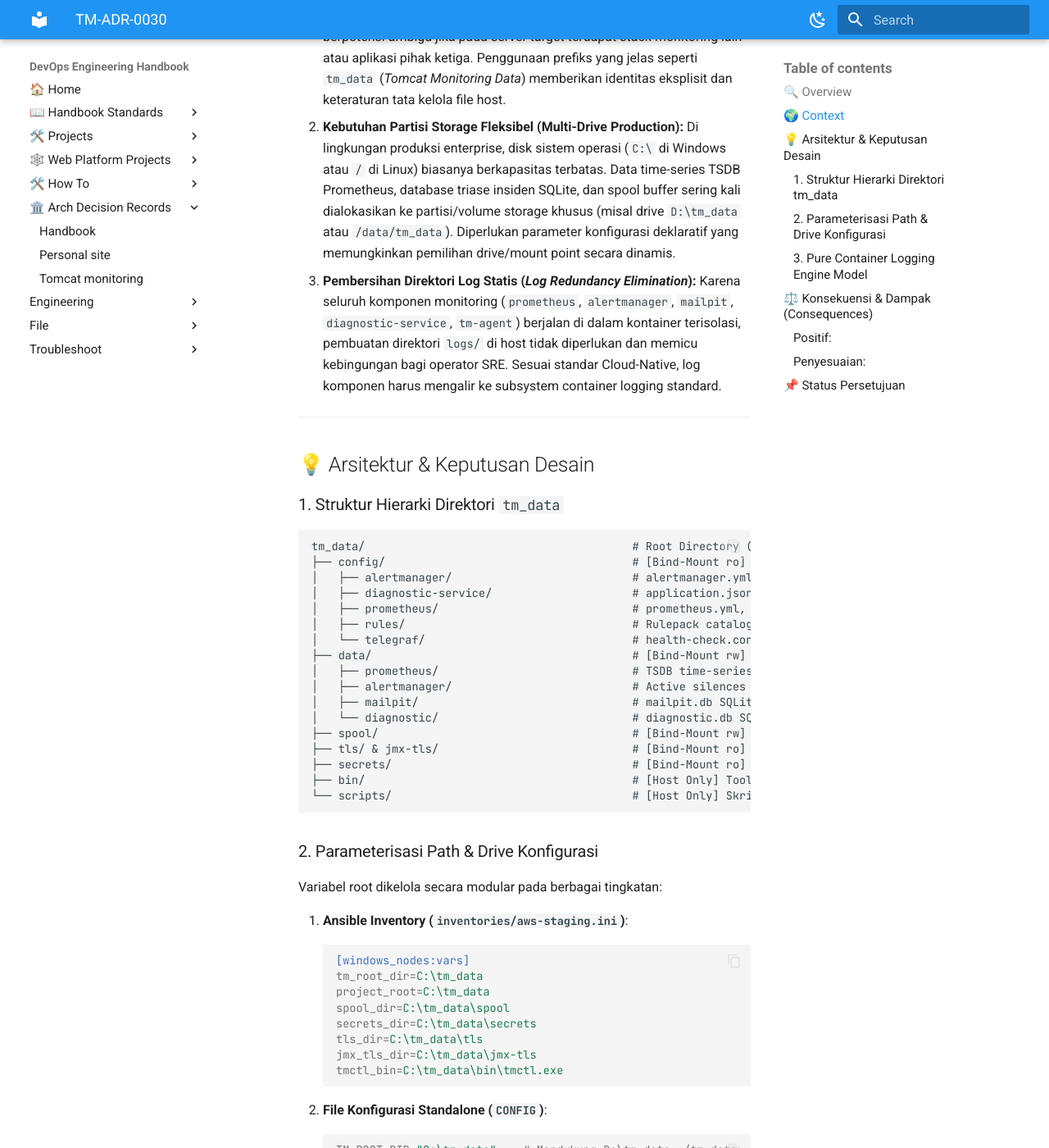
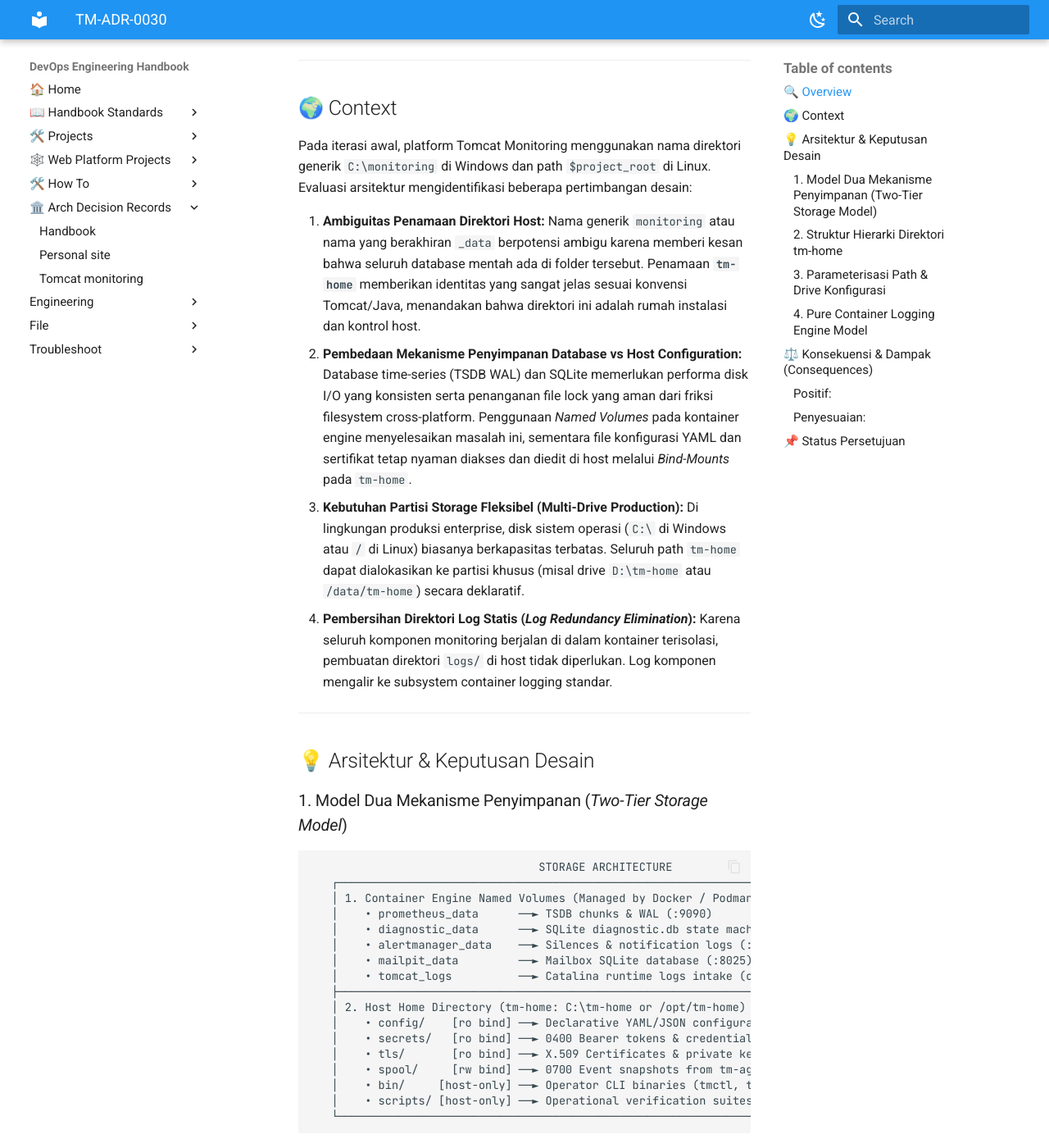
Before and after one commit to edkas07-oss/devops-handbook, an MkDocs documentation site: the page built from docs/adr/tomcat-monitoring/adr-records/TM-ADR-0030.md, in a window 1280 px wide and 1400 px high, scrolled down 1290 px. Shown: the whole window at 82% size. Built offline with MkDocs 1.6.1 and Material for MkDocs 9.7.7, drawn with Linux system fonts in a browser that asks for light colours; some of the changed text lies outside the part shown.

Commit message:
docs(storage): update TM-ADR-0030 and TN-022 to tm-home and two-tier storage architecture

````diff
--- a/docs/adr/tomcat-monitoring/adr-records/TM-ADR-0030.md
+++ b/docs/adr/tomcat-monitoring/adr-records/TM-ADR-0030.md
@@ -3,20 +3,23 @@
 | Property | Value |
 | --- | --- |
 | **ADR ID** | TM-ADR-0030 |
-| **Title** | Standardize Host Monitoring Directory to `tm_data`, Parameterized Drive Mounting, and Pure Container Logging Model |
+| **Title** | Standardize Host Workspace Directory to `tm-home`, Two-Tier Storage Architecture, Parameterized Drive Mounting, and Pure Container Logging Model |
 | **Project** | Tomcat Monitoring |
 | **Section** | Host Storage Architecture, Directory Namespace, Drive Parametrization, and Container Observability |
 | **Status** | Accepted |
-| **Date** | 2026-09-16 |
+| **Date** | 2026-09-16 (Updated: 2026-09-17) |
 
 ---
 
 ## 🔍 Overview
 
 Dokumen keputusan arsitektur (*Architecture Decision Record* — ADR) ini menetapkan:
-1. **Standarisasi Penamaan Direktori Monitoring (*Explicit Monitoring Namespace*)**: Mengubah direktori generik `monitoring` (misal `C:\monitoring` atau `/opt/monitoring`) menjadi **`tm_data`** (`C:\tm_data` pada Windows, `/tm_data` pada Linux) sebagai *Single Source of Truth* persistensi monitoring.
-2. **Penentuan Drive / Mount Volume Berbasis Konfigurasi (*Configurable Base Storage & Drives*)**: Seluruh path instalasi dan bind-mount volume dapat dikonfigurasi secara fleksibel melalui Ansible Inventory (`.ini`), file `CONFIG` (`TM_ROOT_DIR`), maupun Jenkins parameter, mendukung lingkungan server dengan partisi disk terpisah (misal drive `D:\`, `E:\` di Windows atau `/data/` di Linux).
-3. **Penerapan Model Pure Container Logging (*12-Factor App Factor XI*)**: Mengeliminasi direktori file log statis di host (`logs/`), mengalihkan seluruh pencatatan log komponen secara murni ke aliran `stdout`/`stderr` kontainer yang dapat diinspeksi langsung via perintah `docker logs` / `podman logs`.
+1. **Standarisasi Penamaan Direktori Host (*Explicit Home Namespace*)**: Mengubah direktori generik `monitoring` menjadi **`tm-home`** (`C:\tm-home` pada Windows, `/opt/tm-home` pada Linux) yang mengadopsi standar ekosistem Tomcat/Java (`CATALINA_HOME`, `JAVA_HOME`) sebagai *Host Control Plane & Tooling Workspace*.
+2. **Pemisahan Dua Mekanisme Penyimpanan (*Two-Tier Storage Architecture*)**:
+   - **Tier 1 (Container Engine Named Volumes)**: Penyimpanan stateful database ber-I/O tinggi (Prometheus TSDB, SQLite `diagnostic.db`, Alertmanager state, Mailpit DB) dikelola langsung oleh Docker/Podman engine volume subsystem untuk menjamin performa native, integritas database, dan isolasi permissions.
+   - **Tier 2 (Host Home Directory `tm-home`)**: Direktori di sisi host untuk menyimpan konfigurasi deklaratif (`config/`), kredensial runtime (`secrets/`), sertifikat TLS (`tls/`), buffer event inter-process (`spool/`), serta biner CLI operator (`bin/` dan `scripts/`).
+3. **Penentuan Drive / Mount Storage Berbasis Konfigurasi (*Configurable Base Storage & Drives*)**: Seluruh path instalasi dan bind-mount volume dapat dikonfigurasi secara fleksibel melalui Ansible Inventory (`.ini`), file `CONFIG` (`TM_ROOT_DIR`), maupun Jenkins parameter, mendukung lingkungan server dengan partisi disk terpisah (misal drive `D:\tm-home` di Windows atau `/opt/tm-home` di Linux).
+4. **Penerapan Model Pure Container Logging (*12-Factor App Factor XI*)**: Mengeliminasi direktori file log statis di host (`logs/`), mengalihkan seluruh pencatatan log komponen secara murni ke aliran `stdout`/`stderr` kontainer yang diinspeksi langsung via perintah `docker logs` / `podman logs`.
 
 ---
 
@@ -25,63 +28,82 @@ Dokumen keputusan arsitektur (*Architecture Decision Record* — ADR) ini meneta
 Pada iterasi awal, platform Tomcat Monitoring menggunakan nama direktori generik `C:\monitoring` di Windows dan path `$project_root` di Linux. Evaluasi arsitektur mengidentifikasi beberapa pertimbangan desain:
 
 1. **Ambiguitas Penamaan Direktori Host:**
-   Nama generik `monitoring` berpotensi ambigu jika pada server target terdapat stack monitoring lain atau aplikasi pihak ketiga. Penggunaan prefiks yang jelas seperti `tm_data` (*Tomcat Monitoring Data*) memberikan identitas eksplisit dan keteraturan tata kelola file host.
-2. **Kebutuhan Partisi Storage Fleksibel (Multi-Drive Production):**
-   Di lingkungan produksi enterprise, disk sistem operasi (`C:\` di Windows atau `/` di Linux) biasanya berkapasitas terbatas. Data time-series TSDB Prometheus, database triase insiden SQLite, dan spool buffer sering kali dialokasikan ke partisi/volume storage khusus (misal drive `D:\tm_data` atau `/data/tm_data`). Diperlukan parameter konfigurasi deklaratif yang memungkinkan pemilihan drive/mount point secara dinamis.
-3. **Pembersihan Direktori Log Statis (*Log Redundancy Elimination*):**
-   Karena seluruh komponen monitoring (`prometheus`, `alertmanager`, `mailpit`, `diagnostic-service`, `tm-agent`) berjalan di dalam kontainer terisolasi, pembuatan direktori `logs/` di host tidak diperlukan dan memicu kebingungan bagi operator SRE. Sesuai standar Cloud-Native, log komponen harus mengalir ke subsystem container logging standard.
+   Nama generik `monitoring` atau nama yang berakhiran `_data` berpotensi ambigu karena memberi kesan bahwa seluruh database mentah ada di folder tersebut. Penamaan **`tm-home`** memberikan identitas yang sangat jelas sesuai konvensi Tomcat/Java, menandakan bahwa direktori ini adalah rumah instalasi dan kontrol host.
+2. **Pembedaan Mekanisme Penyimpanan Database vs Host Configuration:**
+   Database time-series (TSDB WAL) dan SQLite memerlukan performa disk I/O yang konsisten serta penanganan file lock yang aman dari friksi filesystem cross-platform. Penggunaan *Named Volumes* pada kontainer engine menyelesaikan masalah ini, sementara file konfigurasi YAML dan sertifikat tetap nyaman diakses dan diedit di host melalui *Bind-Mounts* pada `tm-home`.
+3. **Kebutuhan Partisi Storage Fleksibel (Multi-Drive Production):**
+   Di lingkungan produksi enterprise, disk sistem operasi (`C:\` di Windows atau `/` di Linux) biasanya berkapasitas terbatas. Seluruh path `tm-home` dapat dialokasikan ke partisi khusus (misal drive `D:\tm-home` atau `/data/tm-home`) secara deklaratif.
+4. **Pembersihan Direktori Log Statis (*Log Redundancy Elimination*):**
+   Karena seluruh komponen monitoring berjalan di dalam kontainer terisolasi, pembuatan direktori `logs/` di host tidak diperlukan. Log komponen mengalir ke subsystem container logging standar.
 
 ---
 
 ## 💡 Arsitektur & Keputusan Desain
 
-### 1. Struktur Hierarki Direktori `tm_data`
+### 1. Model Dua Mekanisme Penyimpanan (*Two-Tier Storage Model*)
 
 ```text
-tm_data/                                        # Root Directory (C:\tm_data atau /tm_data)
+                                  STORAGE ARCHITECTURE
+   ┌──────────────────────────────────────────────────────────────────────────────────┐
+   │ 1. Container Engine Named Volumes (Managed by Docker / Podman Engine Subsystem)   │
+   │    • prometheus_data      ──► TSDB chunks & WAL (:9090)                          │
+   │    • diagnostic_data      ──► SQLite diagnostic.db state machine (:8443)         │
+   │    • alertmanager_data    ──► Silences & notification logs (:9093)               │
+   │    • mailpit_data         ──► Mailbox SQLite database (:8025)                    │
+   │    • tomcat_logs          ──► Catalina runtime logs intake (optional volume)     │
+   ├──────────────────────────────────────────────────────────────────────────────────┤
+   │ 2. Host Home Directory (tm-home: C:\tm-home or /opt/tm-home)                      │
+   │    • config/    [ro bind] ──► Declarative YAML/JSON configurations               │
+   │    • secrets/   [ro bind] ──► 0400 Bearer tokens & credentials                   │
+   │    • tls/       [ro bind] ──► X.509 Certificates & private keys                  │
+   │    • spool/     [rw bind] ──► 0700 Event snapshots from tm-agent                 │
+   │    • bin/     [host-only] ──► Operator CLI binaries (tmctl, tm-agent)            │
+   │    • scripts/ [host-only] ──► Operational verification suites                    │
+   └──────────────────────────────────────────────────────────────────────────────────┘
+```
+
+### 2. Struktur Hierarki Direktori `tm-home`
+
+```text
+tm-home/                                        # Root Home Directory (C:\tm-home atau /opt/tm-home)
 ├── config/                                     # [Bind-Mount ro] Konfigurasi deklaratif komponen
 │   ├── alertmanager/                           # alertmanager.yml & secrets
 │   ├── diagnostic-service/                     # application.json, targets.json
 │   ├── prometheus/                             # prometheus.yml, alert rules
 │   ├── rules/                                  # Rulepack catalog JSON
 │   └── telegraf/                               # health-check.conf
-├── data/                                       # [Bind-Mount rw] Persistent state databases
-│   ├── prometheus/                             # TSDB time-series chunks & WAL
-│   ├── alertmanager/                           # Active silences & nflog
-│   ├── mailpit/                                # mailpit.db SQLite store
-│   └── diagnostic/                             # diagnostic.db SQLite store
-├── spool/                                      # [Bind-Mount rw] Inter-container event buffer
+├── spool/                                      # [Bind-Mount rw] Inter-container event buffer (0700)
 ├── tls/ & jmx-tls/                             # [Bind-Mount ro] Sertifikat TLS & Keystore
-├── secrets/                                    # [Bind-Mount ro] Kredensial & bearer tokens
+├── secrets/                                    # [Bind-Mount ro] Kredensial & bearer tokens (0400)
 ├── bin/                                        # [Host Only] Tooling CLI operator (tmctl.exe / tmctl)
 └── scripts/                                    # [Host Only] Skrip operasional verifikasi pipeline
 ```
 
-### 2. Parameterisasi Path & Drive Konfigurasi
+### 3. Parameterisasi Path & Drive Konfigurasi
 
 Variabel root dikelola secara modular pada berbagai tingkatan:
 
 1. **Ansible Inventory (`inventories/aws-staging.ini`)**:
    ```ini
    [windows_nodes:vars]
-   tm_root_dir=C:\tm_data
-   project_root=C:\tm_data
-   spool_dir=C:\tm_data\spool
-   secrets_dir=C:\tm_data\secrets
-   tls_dir=C:\tm_data\tls
-   jmx_tls_dir=C:\tm_data\jmx-tls
-   tmctl_bin=C:\tm_data\bin\tmctl.exe
+   tm_root_dir=C:\tm-home
+   project_root=C:\tm-home
+   spool_dir=C:\tm-home\spool
+   secrets_dir=C:\tm-home\secrets
+   tls_dir=C:\tm-home\tls
+   jmx_tls_dir=C:\tm-home\jmx-tls
+   tmctl_bin=C:\tm-home\bin\tmctl.exe
    ```
 2. **File Konfigurasi Standalone (`CONFIG`)**:
    ```bash
-   TM_ROOT_DIR="C:\tm_data"    # Mendukung D:\tm_data, /tm_data, /data/tm_data
+   TM_ROOT_DIR="C:\tm-home"    # Mendukung D:\tm-home, /opt/tm-home, dll.
    ```
 3. **Jenkins Parameterized Build (`Jenkinsfile`)**:
    Parameter `TM_ROOT_DIR` yang menginjeksi `-e custom_tm_root_dir` secara dinamis ke Ansible.
 
-### 3. Pure Container Logging Engine Model
+### 4. Pure Container Logging Engine Model
 
-* Tidak ada folder `logs/` yang dibuat di dalam `tm_data`.
+* Tidak ada folder `logs/` yang dibuat di dalam `tm-home`.
 * Seluruh log komponen diakses oleh SRE melalui perintah standar:
   ```powershell
   docker logs diagnostic-service --tail 50
@@ -96,12 +118,13 @@ Variabel root dikelola secara modular pada berbagai tingkatan:
 ## ⚖️ Konsekuensi & Dampak (*Consequences*)
 
 ### Positif:
-1. **Identitas Jelas & Rapi**: Nama `tm_data` secara eksplisit menandakan ruang data khusus Tomcat Monitoring.
-2. **Portabilitas Storage Total**: Memungkinkan operator memindahkan data stack monitoring ke disk `D:\`, `E:\`, atau mount point `/data` hanya dengan mengubah satu baris konfigurasi.
-3. **Observabilitas Efisien**: Menghilangkan redundansi file log lokal dan memanfaatkan subsystem logging bawaan engine kontainer.
+1. **Identitas Jelas & Familiar**: Nama `tm-home` mengadopsi standar Java/Tomcat, memperjelas fungsinya sebagai ruang kontrol & tooling di host.
+2. **Integritas & Kecepatan Database**: Penggunaan Named Volumes untuk TSDB dan SQLite memisahkan beban I/O database dari filesystem host.
+3. **Portabilitas Storage Total**: Memungkinkan operator memindahkan direktori kerja monitoring ke disk `D:\`, `E:\`, atau mount point `/opt/` hanya dengan mengubah variabel konfigurasi.
+4. **Observabilitas Efisien**: Menghilangkan redundansi file log lokal dan memanfaatkan subsystem logging bawaan engine kontainer.
 
 ### Penyesuaian:
-1. Seluruh task Ansible, path bind-mount kontainer, file konfigurasi JSON, dan script verifikasi diselaraskan untuk mengacu ke variabel `{{ project_root }}` / `C:\tm_data`.
+1. Seluruh task Ansible, path bind-mount kontainer, file konfigurasi JSON, dan script verifikasi diselaraskan untuk mengacu ke variabel `{{ project_root }}` / `C:\tm-home` / `/opt/tm-home`.
 
 ---
 
--- a/docs/projects/tomcat-monitoring/engineering-journal/continuous-integration-and-deployment/TN-022-standardize-host-monitoring-directory-to-tm-data-and-pure-container-logging.md
+++ b/docs/projects/tomcat-monitoring/engineering-journal/continuous-integration-and-deployment/TN-022-standardize-host-monitoring-directory-to-tm-data-and-pure-container-logging.md
@@ -1,14 +1,14 @@
-# TN-022 — Standardize Host Monitoring Directory to `tm_data`, Parameterized Drive Mounting, and Pure Container Logging Model
+# TN-022 — Standardize Host Workspace Directory to `tm-home`, Two-Tier Storage Architecture, and Pure Container Logging Model
 
 | Field | Value |
 | --- | --- |
 | Status | Completed |
-| Activity Type | Host Storage Architecture, Drive Parametrization & Container Observability |
+| Activity Type | Host Storage Architecture, Two-Tier Storage & Container Observability |
 | Record Type | Live |
 | Project | Tomcat Monitoring |
 | Phase | Continuous Integration and Deployment |
 | Activity Date | 2026-09-16 |
-| Recorded Date | 2026-09-16 |
+| Recorded Date | 2026-09-16 (Updated: 2026-09-17) |
 | Owner | Eddy Wiyatno |
 | Working Mode | Write |
 | Authorization Status | Approved |
@@ -19,10 +19,13 @@
 
 ## 🎯 Objective
 
-Mengimplementasikan standardisasi arsitektural penyimpanan host untuk platform Tomcat Monitoring:
-1. **Renaming Direktori Monitoring**: Mengganti penamaan direktori generik `C:\monitoring` menjadi **`C:\tm_data`** (Windows) dan **`/opt/tm_data`** (Linux, mengikuti FHS standard `/opt` untuk aplikasi opsional).
-2. **Parameterisasi Drive & Mount Storage**: Menjadikan seluruh root path direktori dapat ditentukan secara dinamis melalui inventory `.ini`, file `CONFIG`, maupun Jenkins parameter.
-3. **Pembersihan Direktori Log**: Mengeliminasi folder `logs/` dari direktori monitoring dan menerapkan model *Pure Container Logging* berbasis `docker logs` / `podman logs`.
+Mengimplementasikan standardisasi arsitektural penyimpanan host dan storage model untuk platform Tomcat Monitoring:
+1. **Renaming Direktori Workspace Host**: Mengganti penamaan direktori menjadi **`C:\tm-home`** (Windows) dan **`/opt/tm-home`** (Linux, mengikuti standar Tomcat `*_HOME` dan FHS `/opt` untuk aplikasi pihak ketiga).
+2. **Penerapan Model Dua Mekanisme Penyimpanan (*Two-Tier Storage Architecture*)**:
+   - **Tier 1 (Container Engine Named Volumes)**: Database stateful ber-I/O tinggi (`prometheus_data`, `diagnostic_data`, `alertmanager_data`, `mailpit_data`, `tomcat_logs`) dikelola oleh Docker/Podman engine.
+   - **Tier 2 (Host Home Directory `tm-home`)**: Direktori kontrol host untuk konfigurasi deklaratif (`config/`), kredensial (`secrets/`), sertifikat TLS (`tls/`), event buffer (`spool/`), dan biner operator (`bin/`, `scripts/`).
+3. **Parameterisasi Drive & Mount Storage**: Menjadikan seluruh root path direktori dapat ditentukan secara dinamis melalui inventory `.ini`, file `CONFIG`, maupun Jenkins parameter.
+4. **Pembersihan Direktori Log**: Mengeliminasi folder `logs/` dari direktori monitoring dan menerapkan model *Pure Container Logging* berbasis `docker logs` / `podman logs`.
 
 Aktivitas ini menuntaskan **TASK-TM-036** dan merealisasikan keputusan arsitektur [TM-ADR-0030](../../../../adr/tomcat-monitoring/adr-records/TM-ADR-0030.md).
 
@@ -34,19 +37,19 @@ Aktivitas ini menuntaskan **TASK-TM-036** dan merealisasikan keputusan arsitektu
 
 | File | Perubahan yang Dilakukan |
 | :--- | :--- |
-| `inventories/aws-staging.ini` | Mengupdate variabel `windows_nodes` ke `tm_root_dir=C:\tm_data`, `project_root=C:\tm_data`, dan subpath `spool`, `secrets`, `tls`, `bin`. |
-| `inventories/group_vars/all.yml` | Mendefinisikan default `tm_root_dir_windows: "C:\tm_data"`, `tm_root_dir_linux: "/opt/tm_data"`, dan relasi dinamis `project_root: "{{ custom_project_root \| default(tm_root_dir) }}"`. |
+| `inventories/aws-staging.ini` | Mengupdate variabel `windows_nodes` ke `tm_root_dir=C:\tm-home`, `project_root=C:\tm-home`, dan subpath `spool`, `secrets`, `tls`, `bin`, serta Linux ke `tm_root_dir=/opt/tm-home`. |
+| `inventories/group_vars/all.yml` | Mendefinisikan default `tm_root_dir_windows: "C:\tm-home"`, `tm_root_dir_linux: "/opt/tm-home"`, dan relasi dinamis `project_root: "{{ custom_project_root \| default(tm_root_dir) }}"`. |
 | `roles/role_host_prep/tasks/windows/directories.yml` | Menggunakan `{{ project_root }}` secara dinamis, menghapus `logs` dari pembuatan direktori, dan menyelaraskan task pembersihan skrip/biner. |
 | `roles/role_host_prep/tasks/windows/secrets_and_tls.yml` | Mengarahkan pembuatan secrets Alertmanager dan Prometheus ke `{{ project_root }}\config\...`. |
 | `roles/role_host_prep/tasks/linux/directories.yml` | Menghapus direktori `logs/` dari daftar pembuatan folder Linux. |
-| `roles/role_container_stack/tasks/windows/diagnostic_service.yml` | Mengubah mount bind ke `{{ project_root }}\config...`, `{{ project_root }}\spool...`, dan menghapus mount volume `logs`. |
-| `roles/role_container_stack/tasks/windows/prometheus.yml` | Mengubah mount bind config ke `{{ project_root }}\config\prometheus`. |
-| `roles/role_container_stack/tasks/windows/alertmanager.yml` | Mengubah mount bind config ke `{{ project_root }}\config\alertmanager`. |
+| `roles/role_container_stack/tasks/windows/diagnostic_service.yml` | Mengubah mount bind ke `{{ project_root }}\config...`, `{{ project_root }}\spool...`, dan mount DB ke Named Volume `diagnostic_data`. |
+| `roles/role_container_stack/tasks/windows/prometheus.yml` | Mengubah mount bind config ke `{{ project_root }}\config\prometheus` dan DB ke Named Volume `prometheus_data`. |
+| `roles/role_container_stack/tasks/windows/alertmanager.yml` | Mengubah mount bind config ke `{{ project_root }}\config\alertmanager` dan data ke Named Volume `alertmanager_data`. |
 | `roles/role_container_stack/tasks/windows/build_images.yml` | Mengarahkan build context ke `{{ project_root }}\docker\windows`. |
 | `roles/role_event_collector/tasks/windows/main.yml` | Mengarahkan staging binary dan spool mount ke `{{ project_root }}\spool`. |
-| `config/diagnostic-service/application.win.json` | Memperbarui path sertifikat, token, dan target file ke `C:\tm_data\...`. |
-| `config/diagnostic-service/targets.win.json` | Memperbarui path `collectorSpool` ke `C:\tm_data\spool`. |
-| `CONFIG` & `CONFIG.example` | Menambahkan parameter `TM_ROOT_DIR`. |
+| `config/diagnostic-service/application.win.json` | Memperbarui path sertifikat, token, dan target file ke `C:\tm-home\...`. |
+| `config/diagnostic-service/targets.win.json` | Memperbarui path `collectorSpool` ke `C:\tm-home\spool`. |
+| `CONFIG` & `CONFIG.example` | Menambahkan parameter `TM_ROOT_DIR` dengan contoh `C:\tm-home` dan `/opt/tm-home`. |
 | `Jenkinsfile` | Menambahkan parameter `TM_ROOT_DIR` dan menginjeksi `-e custom_tm_root_dir`. |
 
 ---
@@ -57,9 +60,9 @@ Aktivitas ini menuntaskan **TASK-TM-036** dan merealisasikan keputusan arsitektu
    - `bash scripts/validate.sh` $\rightarrow$ **100% Passed**.
 2. **Live AWS EC2 Windows Deployment**:
    - Playbook `playbooks/deploy-windows.yml` sukses diterapkan pada `aws-ec2-win-01` (`ok=86 changed=38 failed=0`).
-   - Direktori `C:\tm_data\` terbentuk dengan subfolder `bin`, `config`, `data`, `docker`, `secrets`, `spool`, `tls` tanpa folder `logs`.
-   - Seluruh container NanoServer berjalan sehat di `C:\tm_data`.
-   - Linux default path dikonfirmasi sebagai `/opt/tm_data` (FHS `/opt` compliant).
+   - Direktori `C:\tm-home\` terbentuk dengan subfolder `bin`, `config`, `docker`, `secrets`, `spool`, `tls` tanpa folder `logs`.
+   - Seluruh container NanoServer berjalan sehat mengacu ke `C:\tm-home`.
+   - Linux default path dikonfirmasi sebagai `/opt/tm-home` (FHS `/opt` compliant).
 3. **Container Logging Inspection**:
    - Operator SRE menginspeksi log langsung melalui `docker logs <container_name> --tail 50`.
 
@@ -67,4 +70,4 @@ Aktivitas ini menuntaskan **TASK-TM-036** dan merealisasikan keputusan arsitektu
 
 ## 📌 Conclusion
 
-Standardisasi direktori host ke `tm_data`, fleksibilitas konfigurasi drive/mount storage, dan eliminasi direktori log statis telah berhasil diterapkan secara simetris dan terverifikasi penuh pada platform.
+Standardisasi direktori host ke `tm-home`, pemisahan tegas Two-Tier Storage (Container Named Volumes untuk DB + Host `tm-home` untuk config/tools), fleksibilitas konfigurasi drive/mount storage, dan eliminasi direktori log statis telah berhasil diterapkan secara simetris dan terverifikasi penuh pada platform.
````
Also changed, not shown: other parts of docs/adr/tomcat-monitoring/adr-records/TM-ADR-0030.md (+1 -1 lines).
